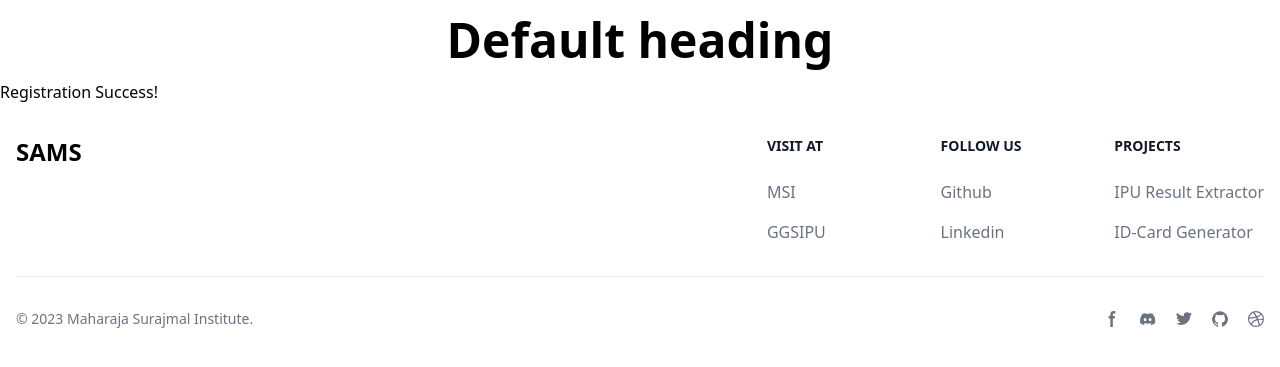
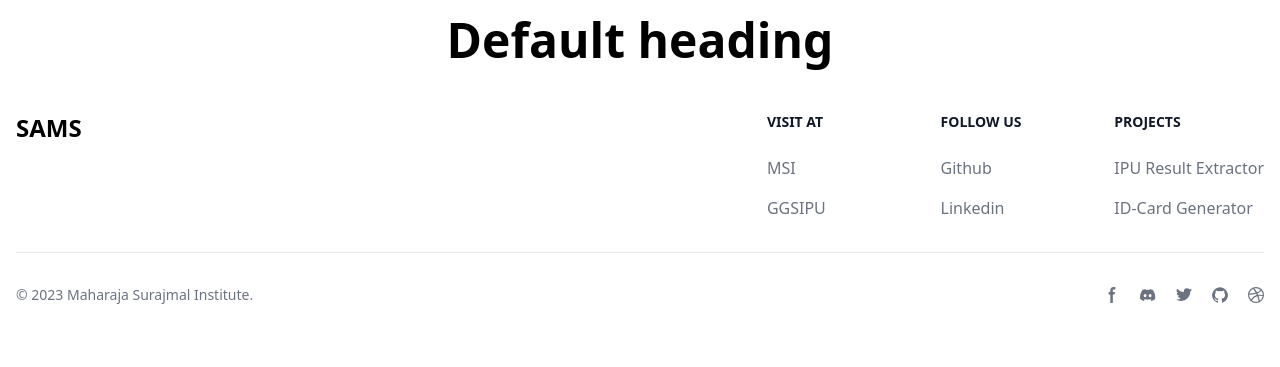
Before and after one commit to sid2983/sams, a Django app: page /users/success/ in a window 1280 px wide. Shown: the part 64-431 px from the top of the page. Run offline with Django 4.2, Linux system fonts and the light colour scheme; some libraries are stand-ins or nearby versions.

Commit message:
Success removal

```diff
--- a/templates/users/registration_success.html
+++ b/templates/users/registration_success.html
@@ -1,3 +1,6 @@
 {% extends 'base.html' %}
 {% block title %}Registration Success!{% endblock %}
-{% block content %}<h1>Registration Success!</h1>{% endblock %}
+{% block content %}
+
+
+{% endblock %}
--- a/users/views.py
+++ b/users/views.py
@@ -54,8 +54,8 @@ def student_registration(request):
             student.user = user
             student.save()
             print('stu works')
-            print(user_form.data,student_form.data)
-            return HttpResponseRedirect(reverse("users:registration_success"))
+            messages.success(request, 'Your account has been created successfully!')
+            return HttpResponseRedirect(reverse("users:student_login"))
         # Redirect to the home page or a specific URL after registration
         else:
             print("No data Sent")
@@ -88,7 +88,8 @@ def faculty_registration(request):
             faculty.save()
             print('fac works')
             # Redirect to a success page or any other page you prefer
-            return HttpResponseRedirect(reverse("users:registration_success")) # sending to same registration success page for example
+            messages.success(request, 'Your account has been created successfully!')
+            return HttpResponseRedirect(reverse("users:faculty_login")) # sending to same registration success page for example
 
     else:
         user_form = CustomUserForm()
```
Also changed, not shown: db.sqlite3.
